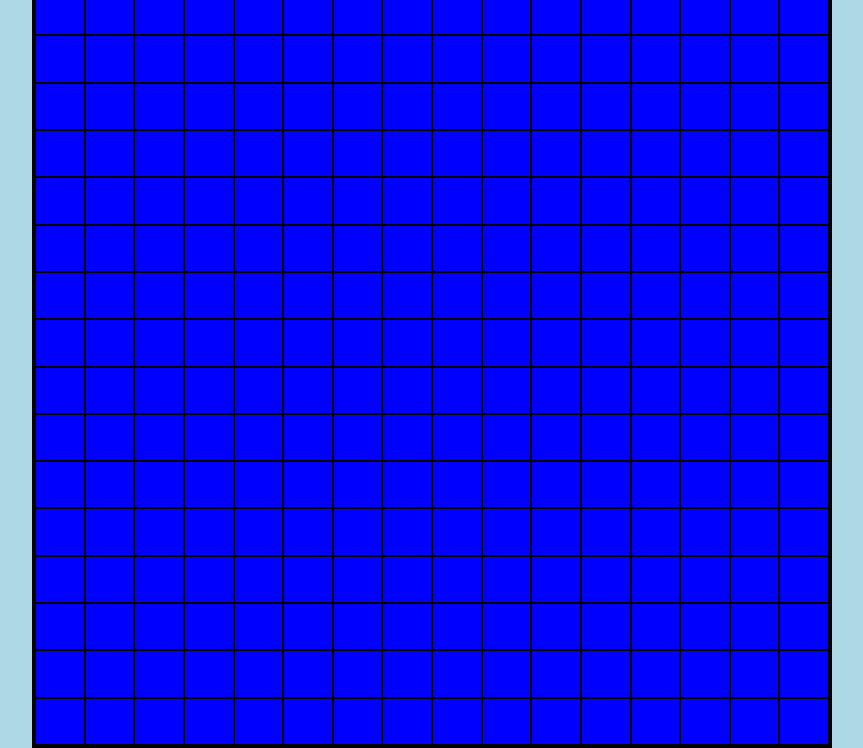
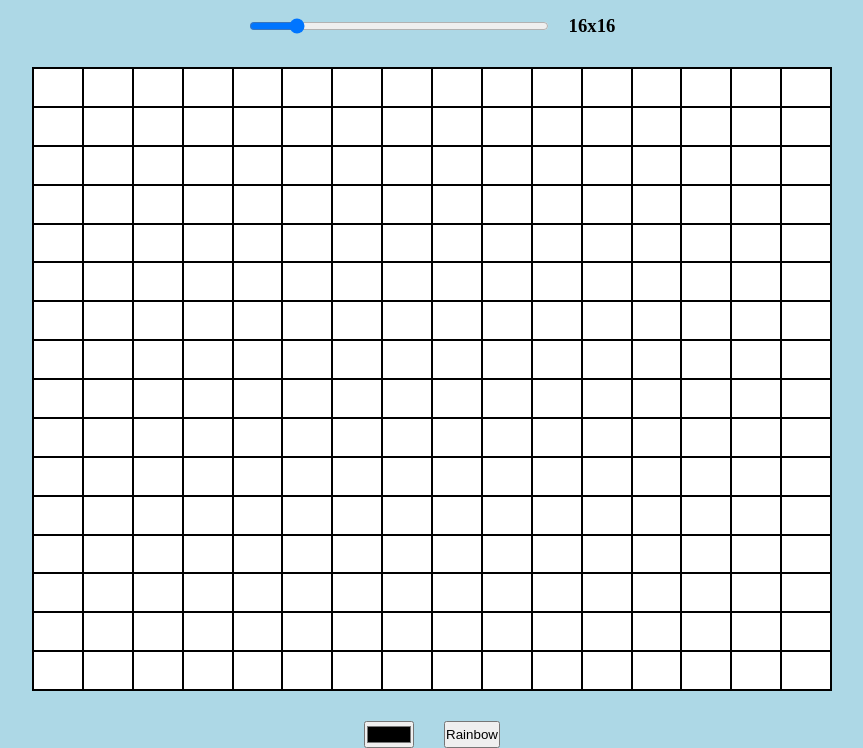
Before and after one commit to Flock16/etch-a-sketch, a plain HTML site: page index.html in a window 1280 px wide. Shown: the part 52-800 px from the top of the page, without its empty margins (208-1071 px from the left). Drawn offline with Linux system fonts and the light colour scheme.

Commit message:
all working using row and cell approach

```diff
--- a/index.html
+++ b/index.html
@@ -9,6 +9,16 @@
   </head>
   <body>
     <h1>Etch A Sketch</h1>
+    <div class="options">
+      <input type="range" value="16" class="range" min="2" max="100" step="1" />
+      <h3 class="range-selected"></h3>
+    </div>
+
     <div class="container"></div>
+
+    <div class="colorOptions">
+      <input type="color" class="colorWheel" name="head" value="#000000" />
+      <button class="rainbowButton">Rainbow</button>
+    </div>
   </body>
 </html>
--- a/index.js
+++ b/index.js
@@ -1,14 +1,73 @@
 const container = document.querySelector(".container");
+const rangeSelector = document.querySelector(".range");
+const rangeSelected = document.querySelector(".range-selected");
+const rainbowButton = document.querySelector(".rainbowButton");
+const colorWheel = document.querySelector(".colorWheel");
 
-// let block = document.createElement("div");
-// block.classList.add("block");
+rangeSelector.addEventListener("input", (event) => {
+  clearGrid();
+  rangeSelected.textContent = event.target.value + "x" + event.target.value;
+  createGrid(event.target.value, colorWheel.value);
+});
 
-const createGrid = (size) => {
-  for (let i = 0; i < size * size; i++) {
-    let cell = document.createElement("div");
-    cell.classList.add("cell");
-    container.appendChild(cell);
+const addListener = (element, color) => {
+  element.addEventListener(
+    "mouseenter",
+    (event) => {
+      let target = event.target;
+      color === "rainbow"
+        ? (target.style.backgroundColor = randomColor())
+        : (target.style.backgroundColor = color);
+    },
+    { once: true }
+  );
+};
+
+const randomColor = (() => {
+  const randomInt = (min, max) => {
+    return Math.floor(Math.random() * (max - min + 1)) + min;
+  };
+
+  return () => {
+    var h = randomInt(0, 360);
+    var s = randomInt(42, 98);
+    var l = randomInt(40, 90);
+    return `hsl(${h},${s}%,${l}%)`;
+  };
+})();
+
+const clearGrid = () => {
+  while (container.firstChild) {
+    container.removeChild(container.lastChild);
   }
 };
 
-createGrid(16);
+const createGrid = (size, color) => {
+  // Create Row
+  for (let i = 0; i < size; i++) {
+    let row = document.createElement("div");
+    row.classList.add("row");
+    container.appendChild(row);
+
+    // Create Cells in row
+    for (let i = 0; i < size; i++) {
+      let cell = document.createElement("div");
+      cell.classList.add("cell");
+      addListener(cell, color);
+      row.appendChild(cell);
+    }
+  }
+};
+
+rainbowButton.addEventListener("click", () => {
+  clearGrid();
+  createGrid(rangeSelector.value, "rainbow");
+});
+
+colorWheel.addEventListener("input", (event) => {
+  clearGrid();
+  createGrid(rangeSelector.value, event.target.value);
+});
+
+createGrid(rangeSelector.value, "rgb(0, 0, 0)");
+rangeSelected.textContent = rangeSelector.value + "x" + rangeSelector.value;
--- a/style.css
+++ b/style.css
@@ -7,27 +7,45 @@
 body {
   background-color: lightblue;
   height: 100vh;
+  display: flex;
   flex-direction: column;
-  display: flex;
   justify-content: center;
   align-items: center;
+  gap: 30px;
+}
+
+.options {
+  display: flex;
+  gap: 20px;
+}
+
+.range {
+  width: 300px;
 }
 
 .container {
-  background-color: orange;
-  border: solid black;
+  background-color: black;
+  border: 1px solid black;
   height: 800px;
   width: 800px;
 
   display: flex;
-  flex-wrap: wrap;
-  box-sizing: border-box;
+  flex-direction: column;
+}
+
+.row {
+  display: flex;
+  flex-direction: row;
+  flex: 1;
 }
 
 .cell {
-  background-color: blue;
-  width: calc(100% / 16);
-  height: calc(100% / 16);
-
+  background-color: white;
+  flex: 1;
   border: 1px solid black;
 }
+
+.colorOptions {
+  display: flex;
+  gap: 30px;
+}
```
